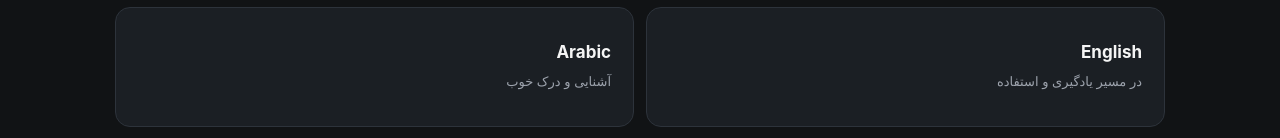
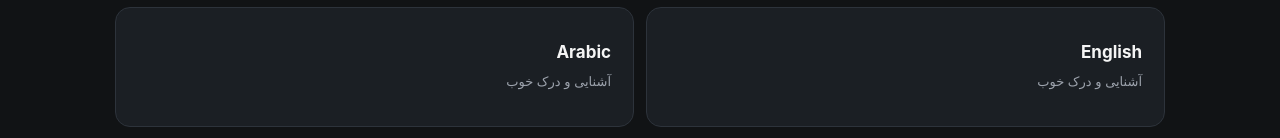
Before and after one commit to mmd66646/MmdMehdi, a React (Vite) app: page / in a window 1280 px wide. Shown: the part 2025-2163 px from the top of the page. Built offline with nearby package versions, Linux system fonts and the light colour scheme.

Commit message:
Improve light mode and add Vercel Analytics

```diff
--- a/src/App.jsx
+++ b/src/App.jsx
@@ -376,7 +376,7 @@ function App() {
                 <small>
                   {isEnglish
                     ? "Good understanding & comprehension"
-                    : "در مسیر یادگیری و استفاده"}
+                    : "آشنایی و درک خوب "}
                 </small>
               </div>
 
```
